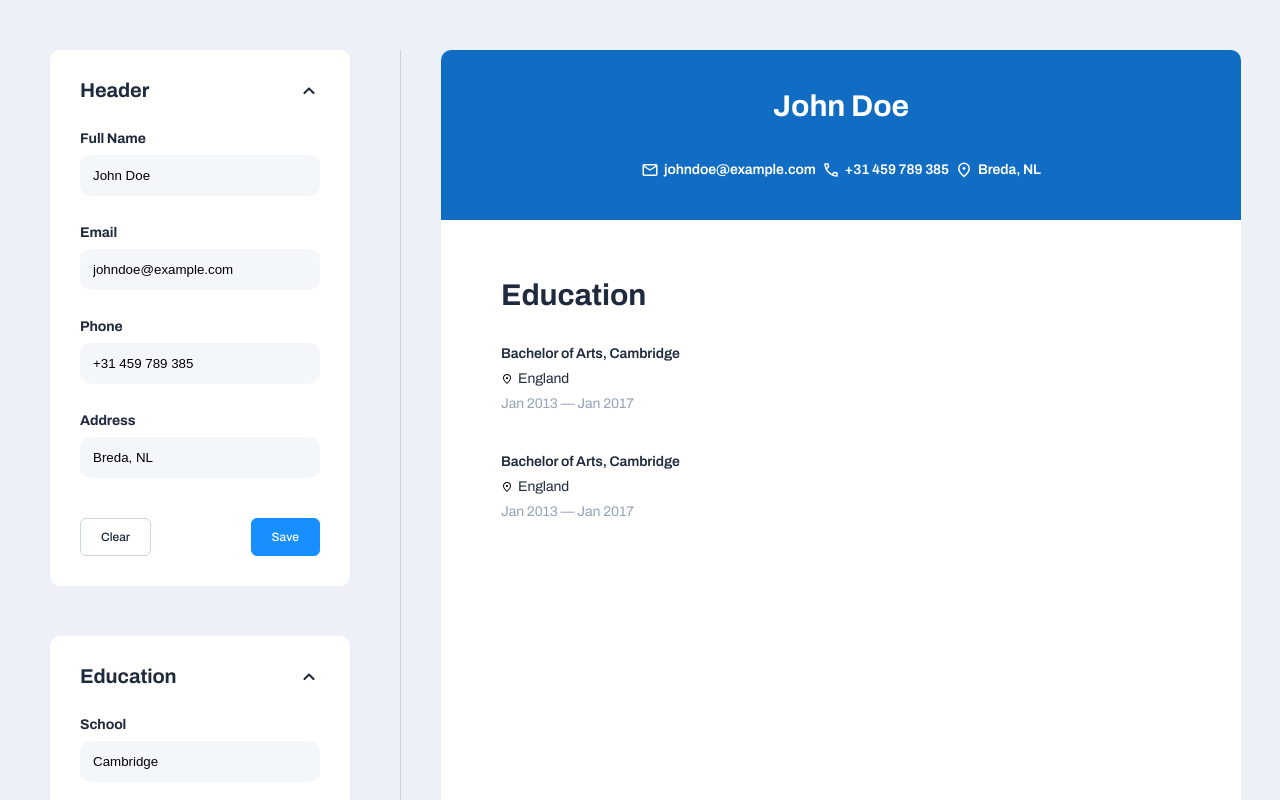
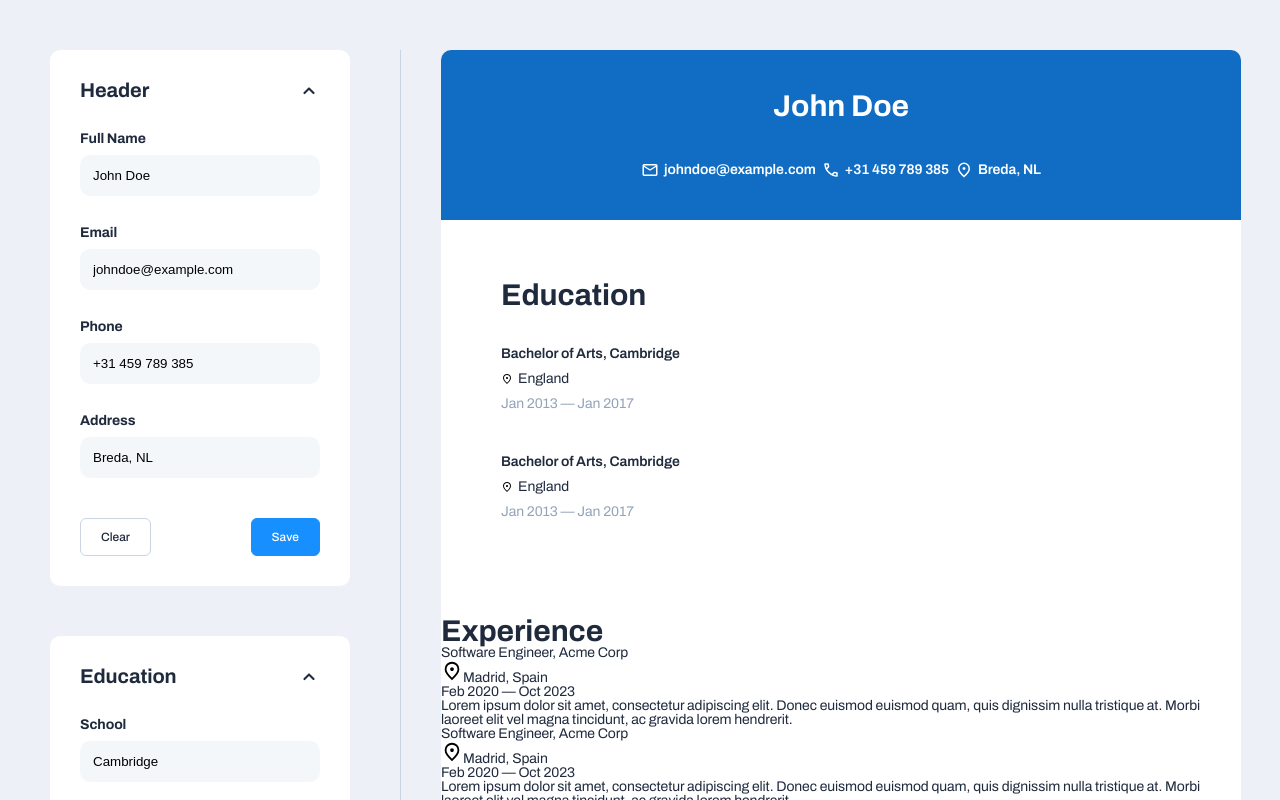
Before and after one commit to amadeuio/make-your-cv, a React (Vite) app: page / in a window 1280 px wide. Shown: the top 800 px of the page. Built offline with nearby package versions, Linux system fonts and the light colour scheme.

Commit message:
Create ExperienceCv component with initial idea

```diff
--- a/src/App.tsx
+++ b/src/App.tsx
@@ -3,6 +3,7 @@ import EducationForm from "./components/EducationForm";
 import ExperienceForm from "./components/ExperienceForm";
 import HeaderCv from "./components/HeaderCv";
 import EducationCv from "./components/EducationCv";
+import ExperienceCv from "./components/ExperienceCv";
 
 import { useState, createContext } from "react";
 
@@ -46,6 +47,7 @@ function Cv() {
     <div className="cv">
       <HeaderCv />
       <EducationCv />
+      <ExperienceCv />
     </div>
   );
 }
--- /dev/null
+++ b/src/components/ExperienceCv.tsx
@@ -0,0 +1,34 @@
+import { useContext } from "react";
+import { FormDataContext } from "../App";
+
+import LocationIcon from "../icons/LocationIcon";
+
+function ExperienceCv() {
+  const { experienceData } = useContext(FormDataContext)!;
+  const { company, position, startDate, endDate, location, description } = experienceData;
+
+  return (
+    <div className="experience-container">
+      <h1>Experience</h1>
+      {Array(2)
+        .fill(null)
+        .map(() => (
+          <div className="experience-item">
+            <div className="experience-title">
+              {position}, {company}
+            </div>
+            <div className="experience-location">
+              <LocationIcon />
+              {location}
+            </div>
+            <div className="experience-date">
+              {startDate} — {endDate}
+            </div>
+            <div className="experience-description">{description}</div>
+          </div>
+        ))}
+    </div>
+  );
+}
+
+export default ExperienceCv;
```
